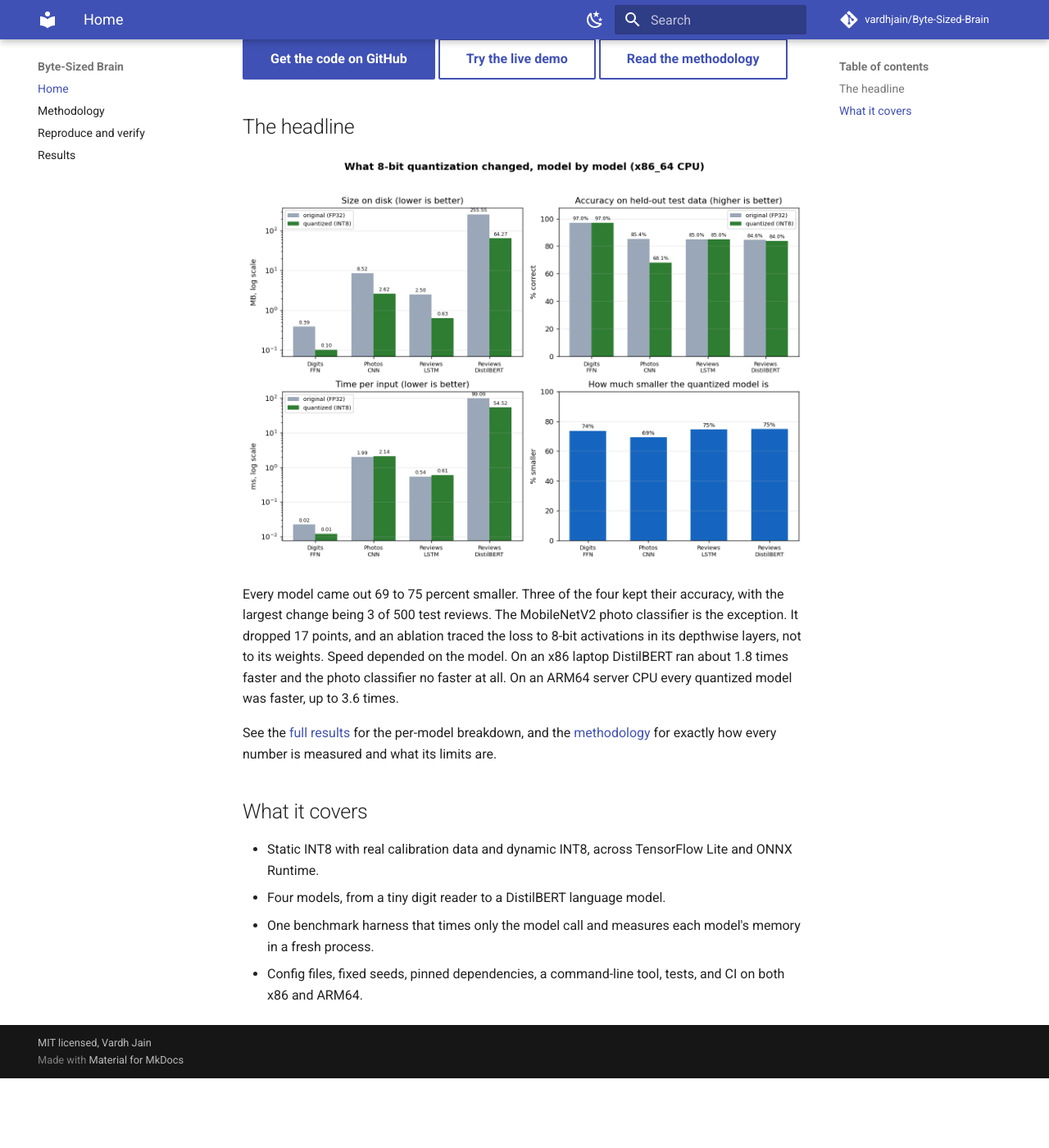
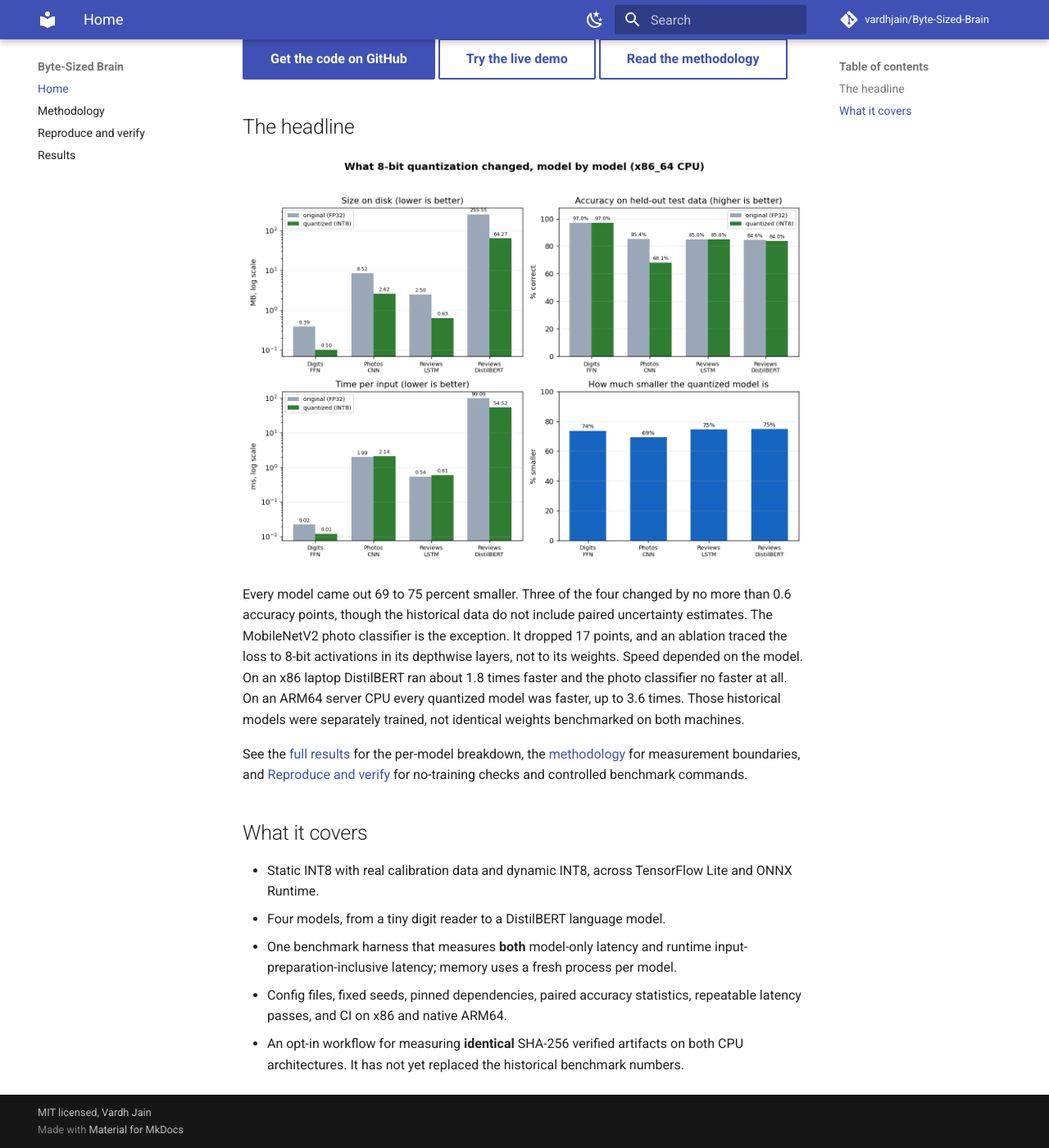
Before and after one commit to vardhjain/Byte-Sized-Brain, an MkDocs documentation site: the page built from docs/index.md, in a window 1280 px wide and 1400 px high, scrolled down 267 px. Shown: the whole window at 82% size. Built offline with MkDocs 1.6.1 and Material for MkDocs 9.7.7, drawn with Linux system fonts in a browser that asks for light colours; comment, search, counter and statistics services are not loaded; before the commit the page ends 1582 px from its top, so only the background shows below that.

Commit message:
docs: align landing page with verified capabilities and experimental caveats

```diff
--- a/docs/index.md
+++ b/docs/index.md
@@ -14,24 +14,29 @@ size, accuracy, speed and memory the same way before and after.
 
 ![What 8-bit quantization changed, model by model](images/results_dashboard.png)
 
-Every model came out 69 to 75 percent smaller. Three of the four kept their accuracy,
-with the largest change being 3 of 500 test reviews. The MobileNetV2 photo classifier is
+Every model came out 69 to 75 percent smaller. Three of the four changed by
+no more than 0.6 accuracy points, though the historical data do not include
+paired uncertainty estimates. The MobileNetV2 photo classifier is
 the exception. It dropped 17 points, and an ablation traced the loss to 8-bit
 activations in its depthwise layers, not to its weights. Speed depended on the model.
 On an x86 laptop DistilBERT ran about 1.8 times faster and the photo classifier no
 faster at all. On an ARM64 server CPU every quantized model was faster, up to 3.6
-times.
+times. Those historical models were separately trained, not identical weights
+benchmarked on both machines.
 
-See the [full results](report.md) for the per-model breakdown, and the
-[methodology](methodology.md) for exactly how every number is measured and what its
-limits are.
+See the [full results](report.md) for the per-model breakdown, the
+[methodology](methodology.md) for measurement boundaries, and
+[Reproduce and verify](reproducibility.md) for no-training checks and controlled
+benchmark commands.
 
 ## What it covers
 
 - Static INT8 with real calibration data and dynamic INT8, across TensorFlow Lite and
   ONNX Runtime.
 - Four models, from a tiny digit reader to a DistilBERT language model.
-- One benchmark harness that times only the model call and measures each model's memory
-  in a fresh process.
-- Config files, fixed seeds, pinned dependencies, a command-line tool, tests, and CI on
-  both x86 and ARM64.
+- One benchmark harness that measures **both** model-only latency and runtime
+  input-preparation-inclusive latency; memory uses a fresh process per model.
+- Config files, fixed seeds, pinned dependencies, paired accuracy statistics,
+  repeatable latency passes, and CI on x86 and native ARM64.
+- An opt-in workflow for measuring **identical** SHA-256 verified artifacts on both
+  CPU architectures. It has not yet replaced the historical benchmark numbers.
```
